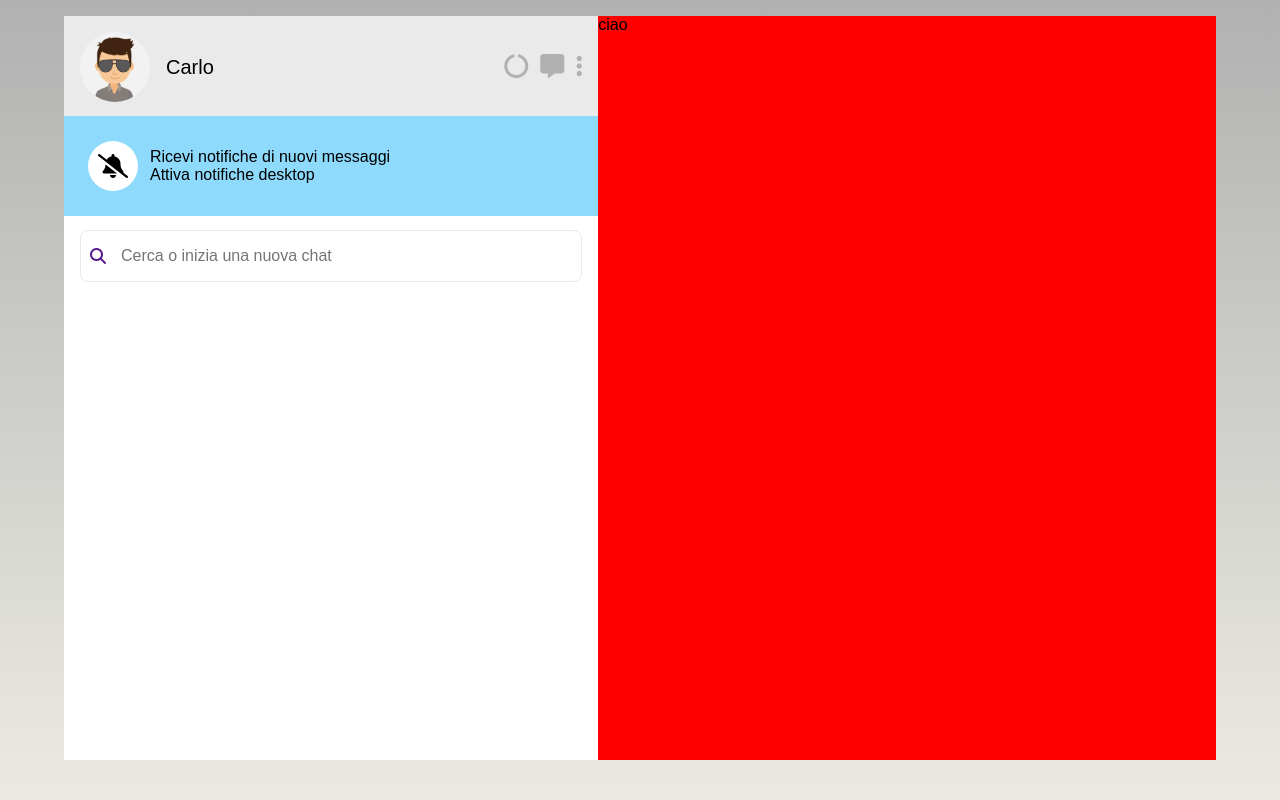
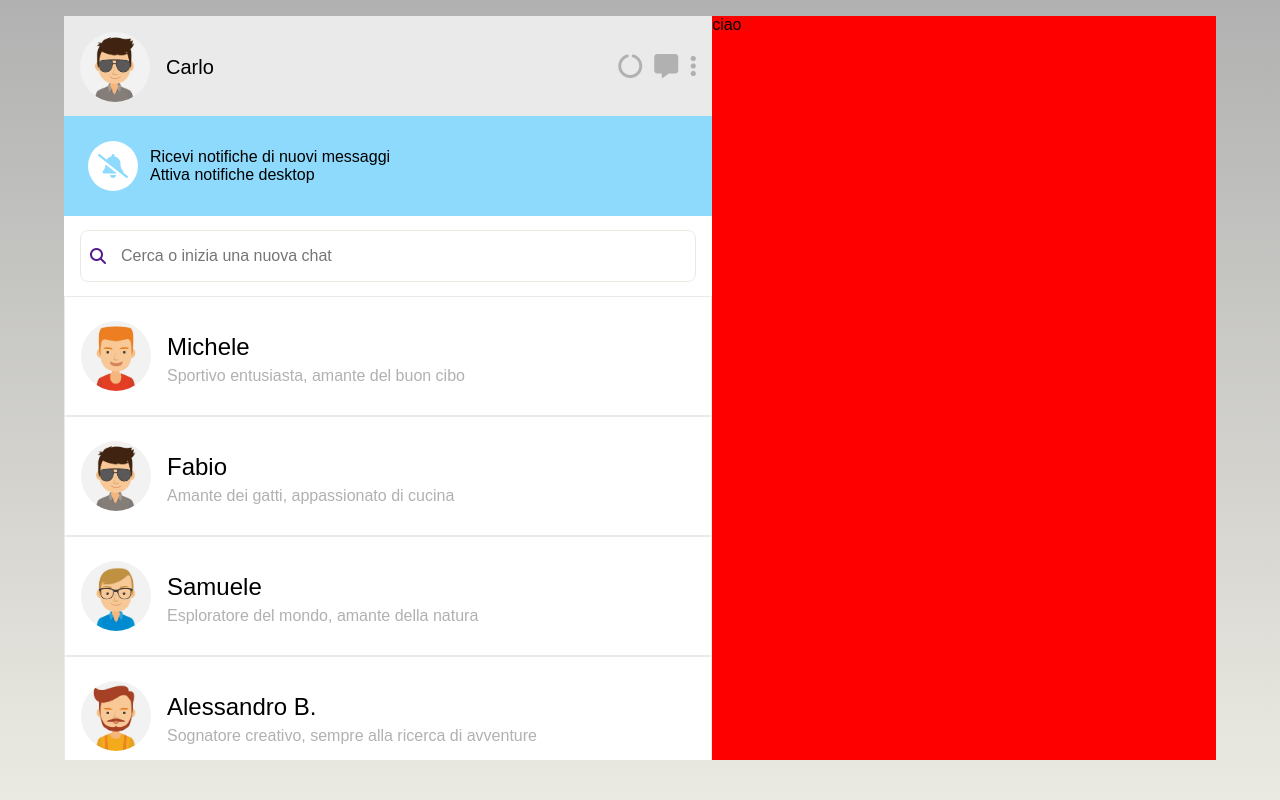
Before and after one commit to Carlo-Adile/vue-boolzapp, a plain HTML site: page index.html in a window 1280 px wide. Drawn offline with nearby package versions, Linux system fonts and the light colour scheme.

Commit message:
add contacts

```diff
--- a/assets/css/style.css
+++ b/assets/css/style.css
@@ -116,6 +116,7 @@ body {
   display: flex;
   align-items: center;
   justify-content: center;
+  color:var(--notification)
 }
 
 #chat_nav {
@@ -169,6 +170,32 @@ body {
   height:calc(100% - 280px);
 }
 
+.contact{
+  position:relative;
+    z-index: 1;
+    display: flex;
+    align-items: center;
+    padding:1rem;
+    gap:1rem;
+    height:120px;
+    width:100%;
+    border:1px solid var(--main);
+
+    h2{
+        font-weight: 300;
+        line-height: 2.5rem;
+    }
+    p{
+        color:var(--icons);
+        font-size: 1rem;
+    }
+    img {
+      width: 70px;
+      height: 70px;
+      border-radius: 50%;
+      object-fit: cover;
+    }
+}
 /* right section */
 #right_panel {
   height: 100%;
--- a/assets/js/main.js
+++ b/assets/js/main.js
@@ -4,15 +4,16 @@ const app = Vue.createApp({
       myAccount: [
         {
           name: "Carlo",
-          bio: "trying to learn Vue Js!",
+          bio: "provando ad imparare Vue Js!",
           image: './assets/img/avatar_2.jpg'
         }
       ],
       contacts: [
         {
           name: 'Michele',
-          avatar: './img/avatar_1.png',
+          avatar: './assets/img/avatar_1.jpg',
           visible: true,
+          bio: "Sportivo entusiasta, amante del buon cibo",
           messages: [
             {
               date: '10/01/2020 15:30:55',
@@ -33,8 +34,9 @@ const app = Vue.createApp({
         },
         {
           name: 'Fabio',
-          avatar: './img/avatar_2.png',
+          avatar: './assets/img/avatar_2.jpg',
           visible: true,
+          bio: "Amante dei gatti, appassionato di cucina",
           messages: [
             {
               date: '20/03/2020 16:30:00',
@@ -55,8 +57,9 @@ const app = Vue.createApp({
         },
         {
           name: 'Samuele',
-          avatar: './img/avatar_3.png',
+          avatar: './assets/img/avatar_3.jpg',
           visible: true,
+          bio: "Esploratore del mondo, amante della natura",
           messages: [
             {
               date: '28/03/2020 10:10:40',
@@ -77,8 +80,9 @@ const app = Vue.createApp({
         },
         {
           name: 'Alessandro B.',
-          avatar: './img/avatar_4.png',
+          avatar: './assets/img/avatar_4.jpg',
           visible: true,
+          bio: "Sognatore creativo, sempre alla ricerca di avventure",
           messages: [
             {
               date: '10/01/2020 15:30:55',
@@ -94,8 +98,9 @@ const app = Vue.createApp({
         },
         {
           name: 'Alessandro L.',
-          avatar: './img/avatar_5.png',
+          avatar: './assets/img/avatar_5.jpg',
           visible: true,
+          bio: "Appassionato di fotografia, amante del caffè",
           messages: [
             {
               date: '10/01/2020 15:30:55',
@@ -111,8 +116,9 @@ const app = Vue.createApp({
         },
         {
           name: 'Claudia',
-          avatar: './img/avatar_6.png',
+          avatar: './assets/img/avatar_6.jpg',
           visible: true,
+          bio: "Cinefilo incallito, appassionato di viaggi",
           messages: [
             {
               date: '10/01/2020 15:30:55',
@@ -133,8 +139,9 @@ const app = Vue.createApp({
         },
         {
           name: 'Federico',
-          avatar: './img/avatar_7.png',
+          avatar: './assets/img/avatar_7.jpg',
           visible: true,
+          bio: "Amante della musica, aspirante chef",
           messages: [
             {
               date: '10/01/2020 15:30:55',
@@ -150,8 +157,9 @@ const app = Vue.createApp({
         },
         {
           name: 'Davide',
-          avatar: './img/avatar_8.png',
+          avatar: './assets/img/avatar_8.jpg',
           visible: true,
+          bio: "Artista in erba, sognatore romantico",
           messages: [
             {
               date: '10/01/2020 15:30:55',
--- a/index.html
+++ b/index.html
@@ -57,7 +57,13 @@
             </div>
             <!-- contact list -->
             <div id="contact_list">
-
+              <div class="contact" v-for="contact in contacts">
+                <img :src="contact.avatar" alt="contact image">
+                <div>
+                  <h2>{{contact.name}}</h2>
+                  <p>{{contact.bio}}</p>
+                </div>
+              </div>
             </div>
           </div>
           <!-- messages -->
```
Also changed, not shown: assets/img/avatar_1.jpg (renamed from assets/img/avatar_1 (1).jpg).
